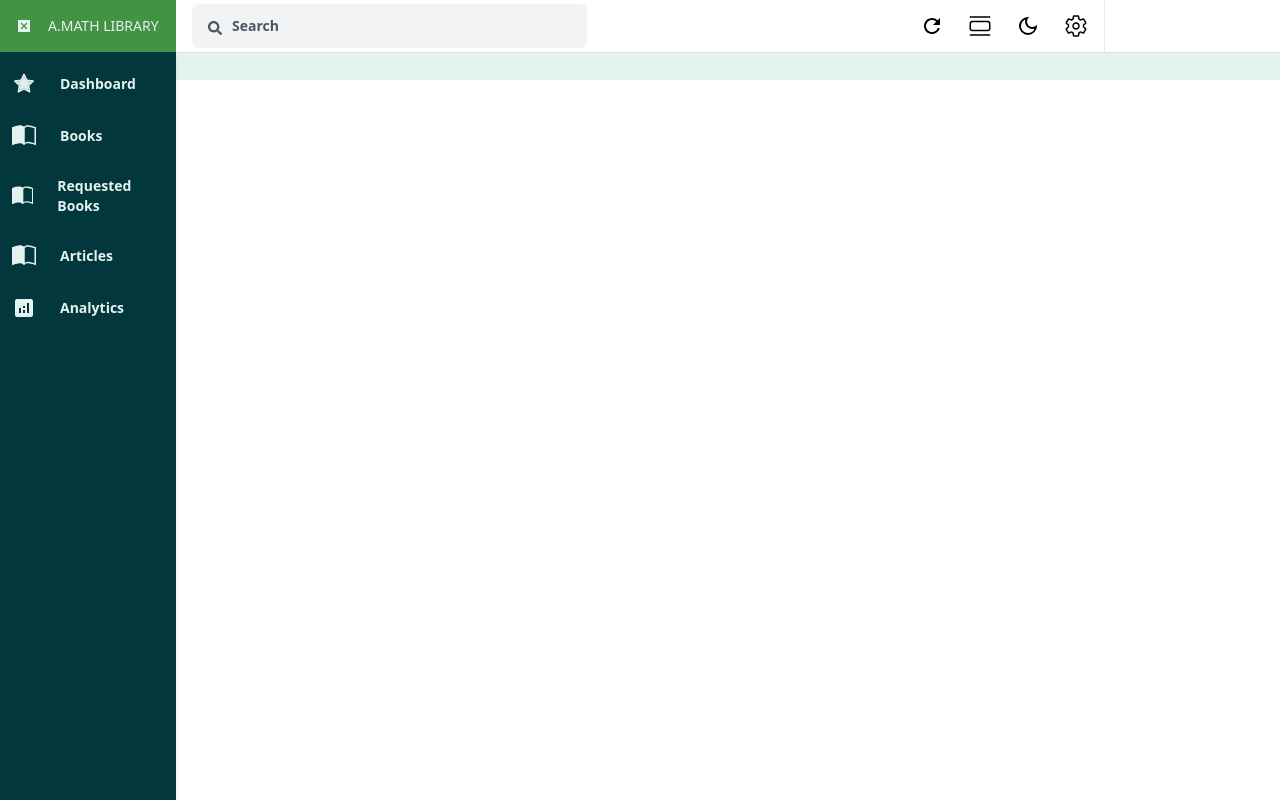
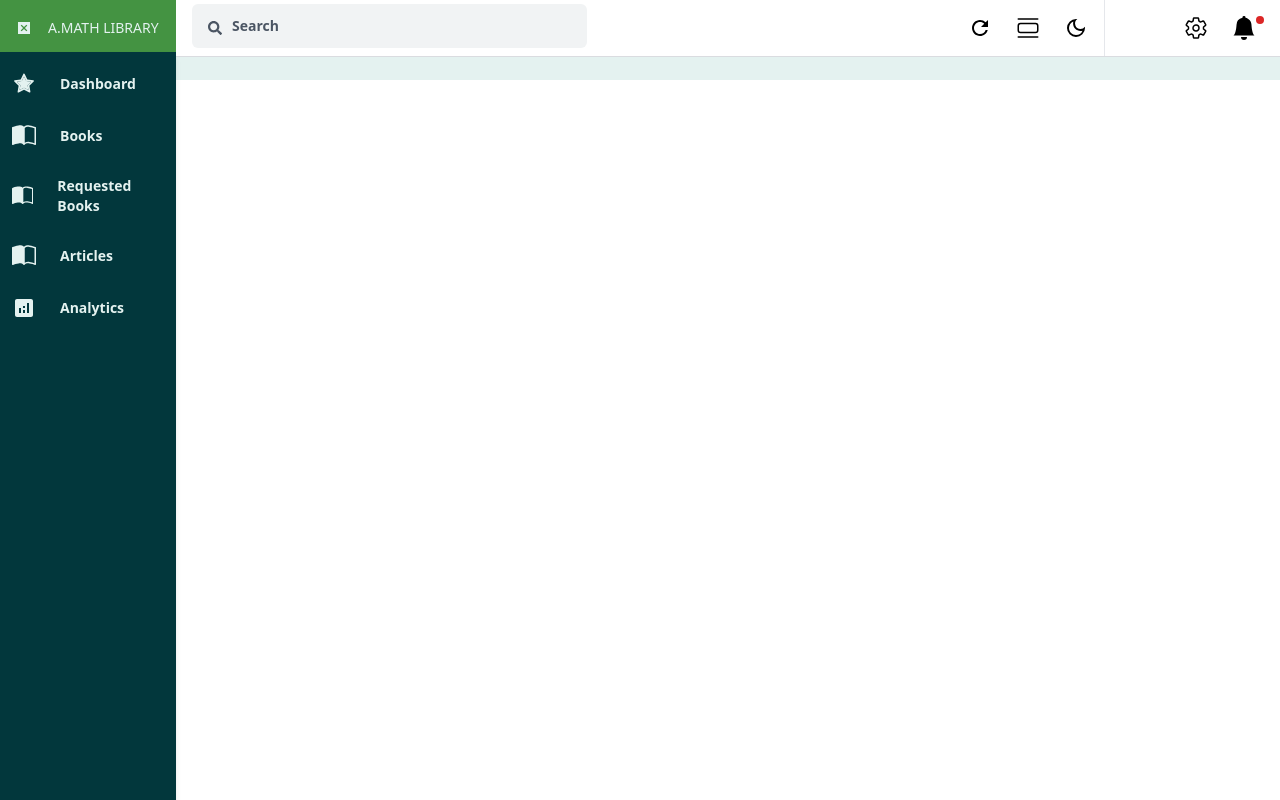
Before and after one commit to israt-emu/Library-management-frontend, a React (Create React App) app: page /dashboard in a window 1280 px wide. Built offline with nearby package versions, Linux system fonts and the light colour scheme; sample sign-in values are in the browser's storage.

Commit message:
bell icon

```diff
--- a/src/components/common/Navbar.js
+++ b/src/components/common/Navbar.js
@@ -6,6 +6,7 @@ import { BsViewList } from "react-icons/bs";
 import { FiGrid } from "react-icons/fi";
 import { IoSettingsOutline } from "react-icons/io5";
 import { MdOutlineDarkMode } from "react-icons/md";
+import { BsFillBellFill } from "react-icons/bs";
 import { MdLightMode } from "react-icons/md";
 import { MdDisabledByDefault } from "react-icons/md";
 import { useDispatch, useSelector } from "react-redux";
@@ -196,6 +197,8 @@ const Navbar = ({ setToggle, toggle }) => {
               >
                 <MdLightMode className="navbar-icon" />
               </button>
+            </div>
+            <div className="justify-end text-fill w-44 bg-white border-l p-2 flex  items-center">
               <button
                 className="nav-icon dropdown-toggle"
                 title="Settings"
@@ -206,8 +209,18 @@ const Navbar = ({ setToggle, toggle }) => {
               >
                 <IoSettingsOutline className="navbar-icon" />
               </button>
+              <button
+                className="nav-icon dropdown-toggle relative"
+                title="Settings"
+                id="dropdownMenuButton1"
+                aria-expanded="false"
+                onClick={() => setDropModal(true)}
+                ref={ref}
+              >
+                <BsFillBellFill className="navbar-icon" />
+                <span className="absolute bg-red-600 h-2 w-2 rounded-full top-2 -right-[.01px]" />
+              </button>
             </div>
-            <div className="justify-end text-fill w-44 bg-white border-l p-2"></div>
           </div>
 
           {dropModal && <DropModal ref={ref} btnRef={btnRef} logOut={logOut} />}
--- a/src/components/login/LoginForm.js
+++ b/src/components/login/LoginForm.js
@@ -19,7 +19,7 @@ const LoginForm = () => {
       setError(responseError?.data?.message);
     }
     if (data?.token && data?.user) {
-      navigate("/dashboard/");
+      navigate("/dashboard/user");
     }
   }, [data, responseError, navigate]);
   //login
--- a/src/components/ui/DropModal.js
+++ b/src/components/ui/DropModal.js
@@ -12,9 +12,11 @@ const DropModal = ({ref, logOut, btnRef}) => {
   return (
     <div>
       <ul className={`dropdown-menu min-w-max absolute bg-fill text-primary z-50 list-none text-left rounded-lg custom-shadow mt-1 md:right-10 right-6 border-none`} aria-labelledby="dropdownMenuButton1" ref={btnRef}>
-        <li className="flex justify-center items-center py-1 md:py-2 px-4 hover:bg-grey hover:rounded-lg" onClick={() => setShowModal(true)}>
+        <li className="flex justify-center items-center py-1 md:py-2 px-4 hover:bg-grey hover:rounded-lg" >
+          <Link to="/dashboard/user">
           <MdOutlineAccountCircle className="w-6 h-6" />
           <button className="dropdown-item ml-2 font-semibold block w-full bg-transparent ">{user?.name}</button>
+          </Link>
         </li>
         <li className="flex justify-center items-center py-2 px-4 hover:bg-grey hover:rounded-lg cursor-pointer">
           <MdLogout className="w-5 h-5" />
```
